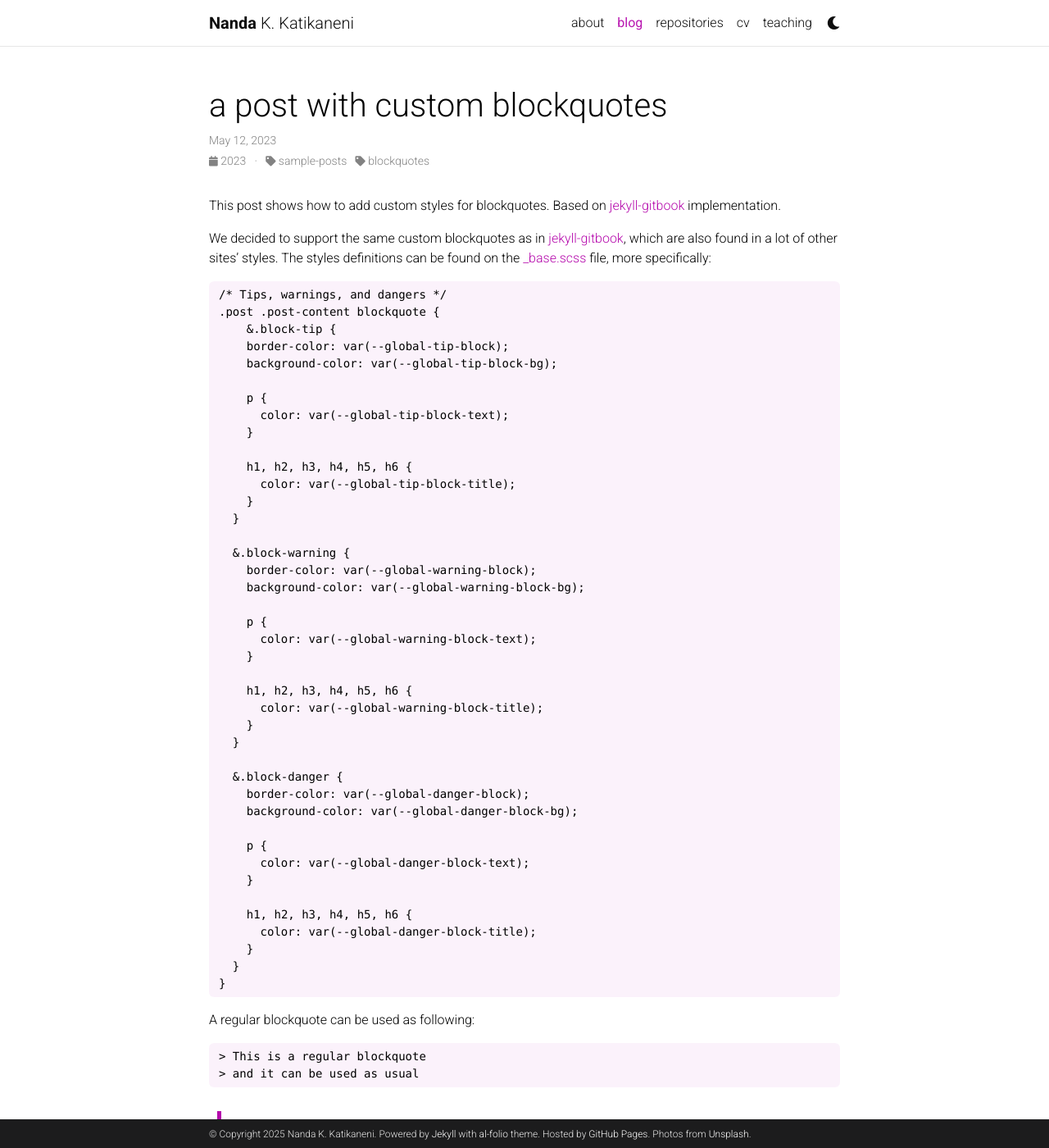
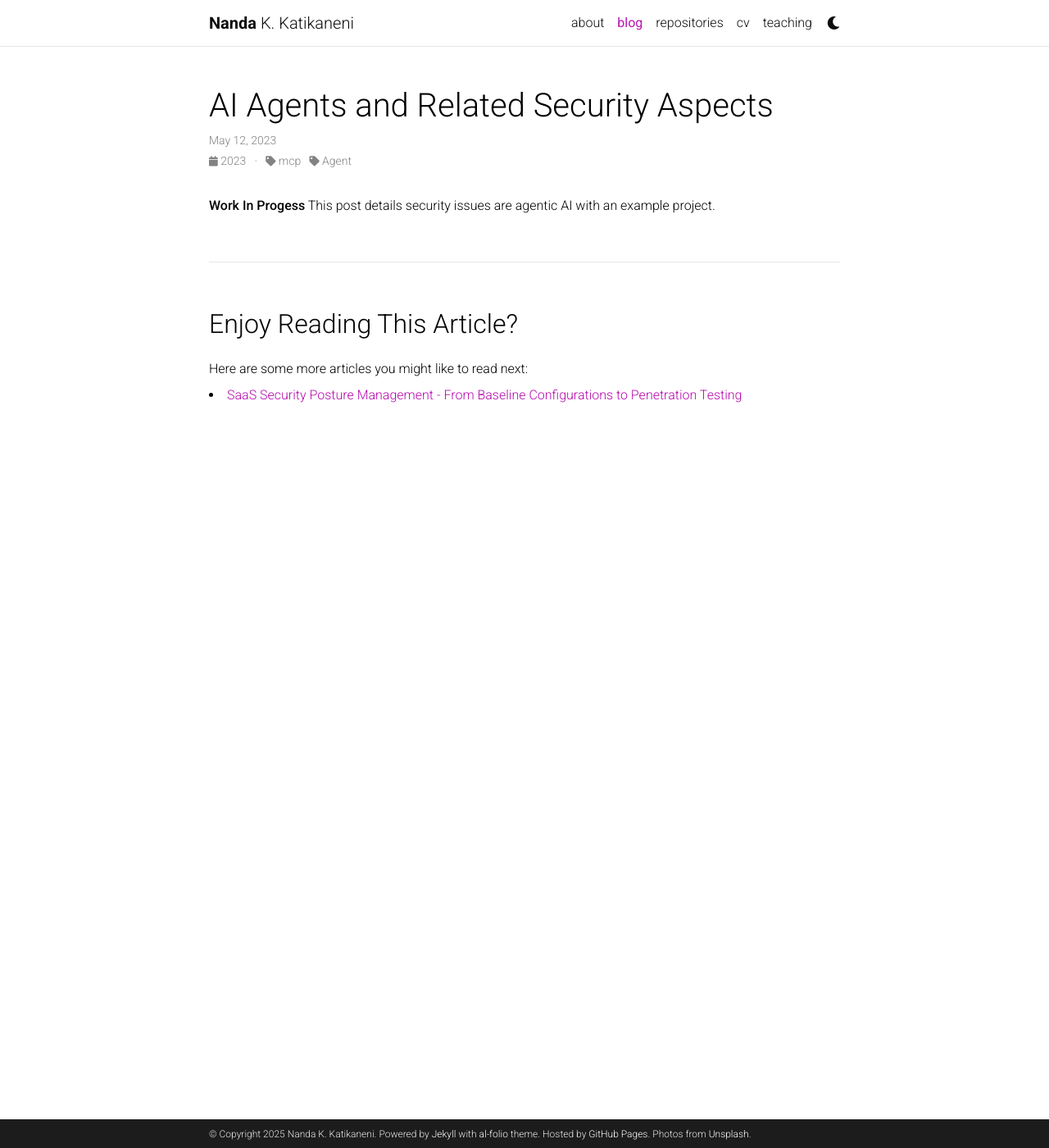
Before and after one commit to nkatikaneni/nkatikaneni.github.io, a Jekyll site: the page built from _posts/2023-05-12-custom-blockquotes.md, in a window 1280 px wide and 1400 px high. Shown: the whole window at 82% size. Built offline with Jekyll 4.4.1, drawn with Linux system fonts in a browser that asks for light colours; comment, search, counter and statistics services are not loaded; a style sheet for code colours, icons or effects is not loaded; some of the changed text lies outside the part shown.

Commit message:
future post

````diff
--- a/_posts/2023-05-12-custom-blockquotes.md
+++ b/_posts/2023-05-12-custom-blockquotes.md
@@ -1,110 +1,11 @@
 ---
 layout: post
-title: a post with custom blockquotes
+title: AI Agents and Related Security Aspects
 date: 2023-05-12 15:53:00-0400
-description: an example of a blog post with custom blockquotes
-categories: sample-posts blockquotes
+description: security issues around Agentic AI
+categories: mcp Agent
 giscus_comments: true
 related_posts: true
 ---
-This post shows how to add custom styles for blockquotes. Based on [jekyll-gitbook](https://github.com/sighingnow/jekyll-gitbook) implementation.
-
-We decided to support the same custom blockquotes as in [jekyll-gitbook](https://sighingnow.github.io/jekyll-gitbook/jekyll/2022-06-30-tips_warnings_dangers.html), which are also found in a lot of other sites' styles. The styles definitions can be found on the [_base.scss](https://github.com/alshedivat/al-folio/blob/master/_sass/_base.scss) file, more specifically:
-
-```scss
-/* Tips, warnings, and dangers */
-.post .post-content blockquote {
-    &.block-tip {
-    border-color: var(--global-tip-block);
-    background-color: var(--global-tip-block-bg);
-
-    p {
-      color: var(--global-tip-block-text);
-    }
-
-    h1, h2, h3, h4, h5, h6 {
-      color: var(--global-tip-block-title);
-    }
-  }
-
-  &.block-warning {
-    border-color: var(--global-warning-block);
-    background-color: var(--global-warning-block-bg);
-
-    p {
-      color: var(--global-warning-block-text);
-    }
-
-    h1, h2, h3, h4, h5, h6 {
-      color: var(--global-warning-block-title);
-    }
-  }
-
-  &.block-danger {
-    border-color: var(--global-danger-block);
-    background-color: var(--global-danger-block-bg);
-
-    p {
-      color: var(--global-danger-block-text);
-    }
-
-    h1, h2, h3, h4, h5, h6 {
-      color: var(--global-danger-block-title);
-    }
-  }
-}
-```
-
-A regular blockquote can be used as following:
-
-```markdown
-> This is a regular blockquote
-> and it can be used as usual
-```
-
-> This is a regular blockquote
-> and it can be used as usual
-
-These custom styles can be used by adding the specific class to the blockquote, as follows:
-
-```markdown
-> ##### TIP
->
-> A tip can be used when you want to give advice
-> related to a certain content.
-{: .block-tip }
-```
-
-> ##### TIP
->
-> A tip can be used when you want to give advice
-> related to a certain content.
-{: .block-tip }
-
-```markdown
-> ##### WARNING
->
-> This is a warning, and thus should
-> be used when you want to warn the user
-{: .block-warning }
-```
-
-> ##### WARNING
->
-> This is a warning, and thus should
-> be used when you want to warn the user
-{: .block-warning }
-
-```markdown
-> ##### DANGER
->
-> This is a danger zone, and thus should
-> be used carefully
-{: .block-danger }
-```
-
-> ##### DANGER
->
-> This is a danger zone, and thus should
-> be used carefully
-{: .block-danger }
+**Work In Progess**
+This post details security issues are agentic AI with an example project.
````
